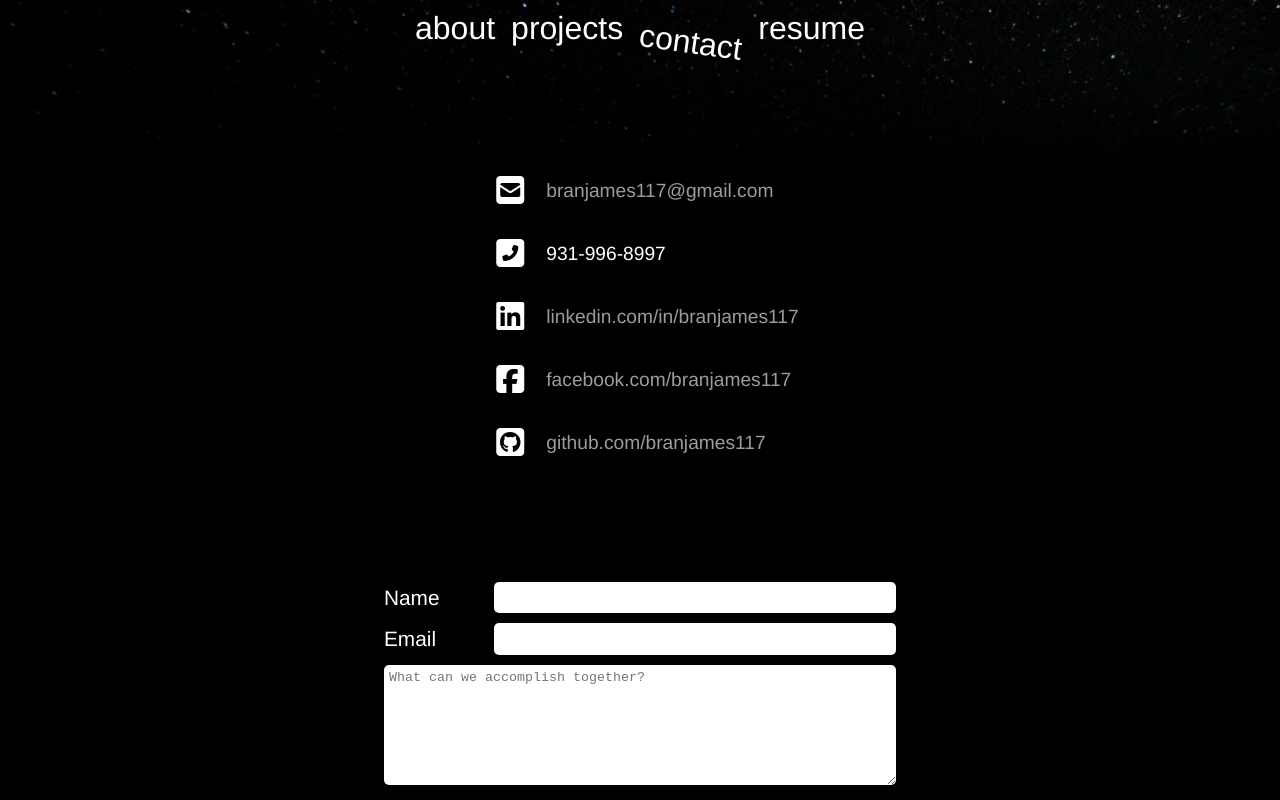
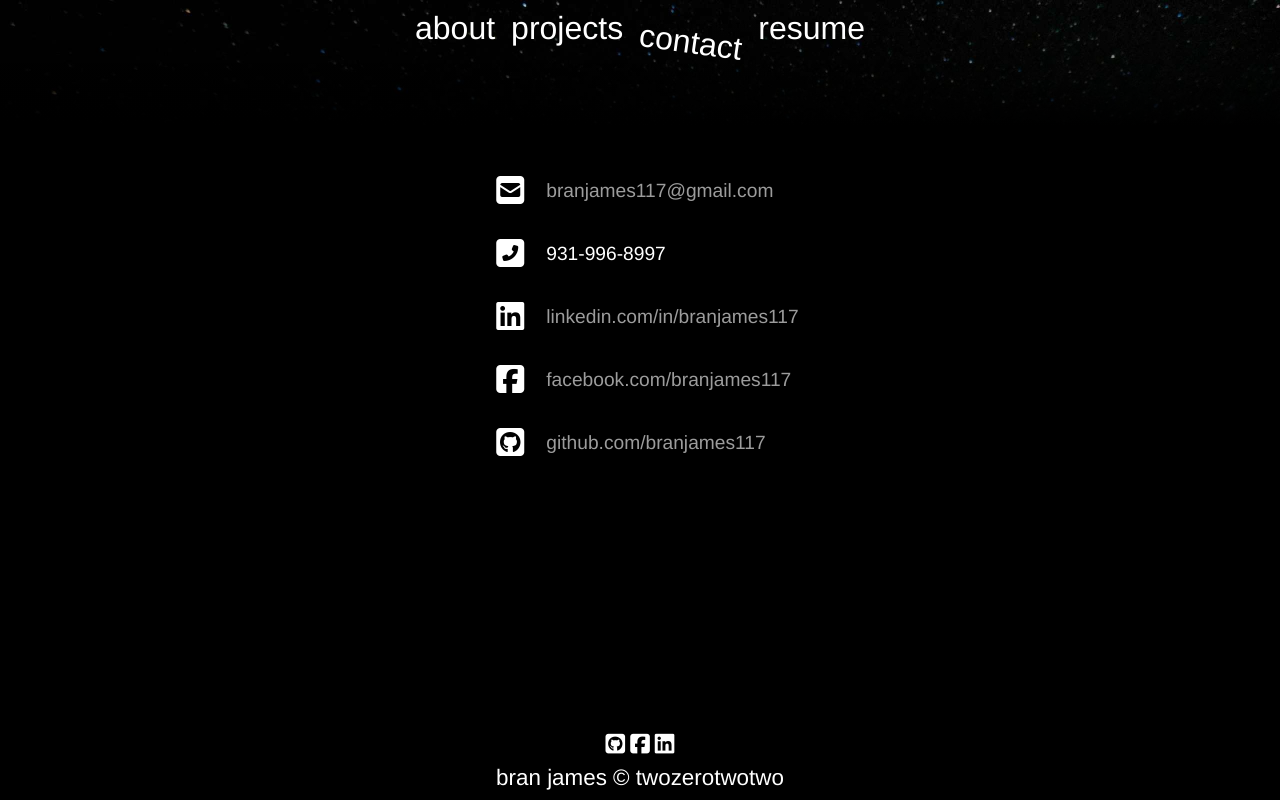
Before and after one commit to branjames117/react-portfolio, a React (Create React App) app: page / in a window 1280 px wide. Both pictures are taken after a click on the button "contact". Shown: the top 800 px of the page. Built offline with nearby package versions, Linux system fonts and the light colour scheme.

Commit message:
removed contact form

```diff
--- a/src/components/Contact/index.js
+++ b/src/components/Contact/index.js
@@ -1,77 +1,75 @@
-import { useState } from 'react';
+export default function Contact({ activeComponent }) {
+  // const [formState, setFormState] = useState({
+  //   name: '',
+  //   email: '',
+  //   message: '',
+  // });
 
-export default function Contact({ activeComponent }) {
-  const [formState, setFormState] = useState({
-    name: '',
-    email: '',
-    message: '',
-  });
+  // const [validName, setValidName] = useState(true);
+  // const [validEmail, setValidEmail] = useState(true);
+  // const [validMessage, setValidMessage] = useState(true);
+  // const [messageSent, setMessageSent] = useState(false);
 
-  const [validName, setValidName] = useState(true);
-  const [validEmail, setValidEmail] = useState(true);
-  const [validMessage, setValidMessage] = useState(true);
-  const [messageSent, setMessageSent] = useState(false);
+  // const { name, email, message } = formState;
 
-  const { name, email, message } = formState;
+  // function validateEmail(email) {
+  //   var re =
+  //     /^(([^<>()[\]\\.,;:\s@"]+(\.[^<>()[\]\\.,;:\s@"]+)*)|(".+"))@((\[[0-9]{1,3}\.[0-9]{1,3}\.[0-9]{1,3}\.[0-9]{1,3}\])|(([a-zA-Z\-0-9]+\.)+[a-zA-Z]{2,}))$/;
+  //   return re.test(String(email).toLowerCase());
+  // }
 
-  function validateEmail(email) {
-    var re =
-      /^(([^<>()[\]\\.,;:\s@"]+(\.[^<>()[\]\\.,;:\s@"]+)*)|(".+"))@((\[[0-9]{1,3}\.[0-9]{1,3}\.[0-9]{1,3}\.[0-9]{1,3}\])|(([a-zA-Z\-0-9]+\.)+[a-zA-Z]{2,}))$/;
-    return re.test(String(email).toLowerCase());
-  }
+  // function handleChange(e) {
+  //   if (e.target.name === 'name') {
+  //     if (e.target.value.trim() === '') {
+  //       setValidName(false);
+  //     } else {
+  //       setValidName(true);
+  //     }
+  //   }
 
-  function handleChange(e) {
-    if (e.target.name === 'name') {
-      if (e.target.value.trim() === '') {
-        setValidName(false);
-      } else {
-        setValidName(true);
-      }
-    }
+  //   if (e.target.name === 'email') {
+  //     let isValid = validateEmail(e.target.value);
+  //     if (e.target.value.trim() === '') {
+  //       setValidEmail(false);
+  //     } else {
+  //       setValidEmail(true);
+  //     }
 
-    if (e.target.name === 'email') {
-      let isValid = validateEmail(e.target.value);
-      if (e.target.value.trim() === '') {
-        setValidEmail(false);
-      } else {
-        setValidEmail(true);
-      }
+  //     if (!isValid) {
+  //       setValidEmail(false);
+  //     } else {
+  //       setValidEmail(true);
+  //     }
+  //   }
 
-      if (!isValid) {
-        setValidEmail(false);
-      } else {
-        setValidEmail(true);
-      }
-    }
+  //   if (e.target.name === 'message') {
+  //     if (e.target.value.trim() === '') {
+  //       setValidMessage(false);
+  //     } else {
+  //       setValidMessage(true);
+  //     }
+  //   }
 
-    if (e.target.name === 'message') {
-      if (e.target.value.trim() === '') {
-        setValidMessage(false);
-      } else {
-        setValidMessage(true);
-      }
-    }
+  //   if (!validName || !validEmail || !validMessage) {
+  //     setFormState({ ...formState, [e.target.name]: e.target.value });
+  //   }
+  // }
 
-    if (!validName || !validEmail || !validMessage) {
-      setFormState({ ...formState, [e.target.name]: e.target.value });
-    }
-  }
-
-  function handleSubmit(e) {
-    e.preventDefault();
-    if (
-      !formState.name ||
-      !formState.email ||
-      !formState.message ||
-      !validName ||
-      !validEmail ||
-      !validMessage
-    ) {
-      return;
-    } else {
-      setMessageSent(true);
-    }
-  }
+  // function handleSubmit(e) {
+  //   e.preventDefault();
+  //   if (
+  //     !formState.name ||
+  //     !formState.email ||
+  //     !formState.message ||
+  //     !validName ||
+  //     !validEmail ||
+  //     !validMessage
+  //   ) {
+  //     return;
+  //   } else {
+  //     setMessageSent(true);
+  //   }
+  // }
 
   return (
     <section
@@ -119,7 +117,7 @@ export default function Contact({ activeComponent }) {
             </li>
           </ul>
         </article>
-        <form id='contact-form' onSubmit={handleSubmit}>
+        {/* <form id='contact-form' onSubmit={handleSubmit}>
           <div className='form-control'>
             <label htmlFor='name'>Name</label>
             <input
@@ -166,7 +164,7 @@ export default function Contact({ activeComponent }) {
               Thank you for your message!
             </button>
           )}
-        </form>
+        </form> */}
       </div>
     </section>
   );
```
